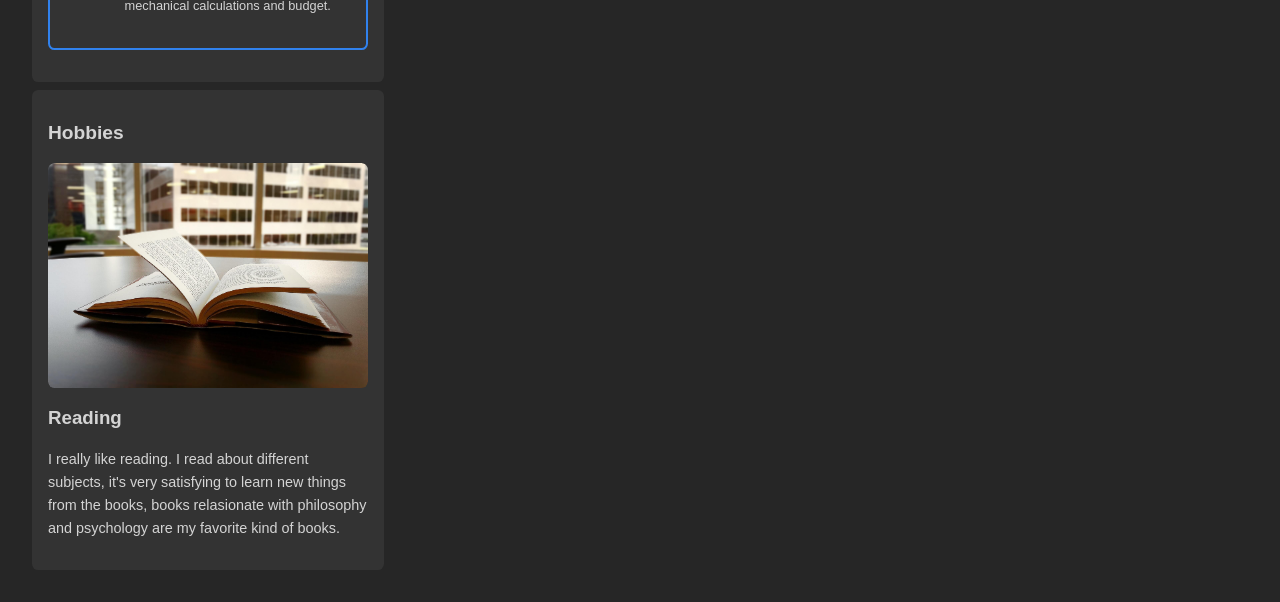
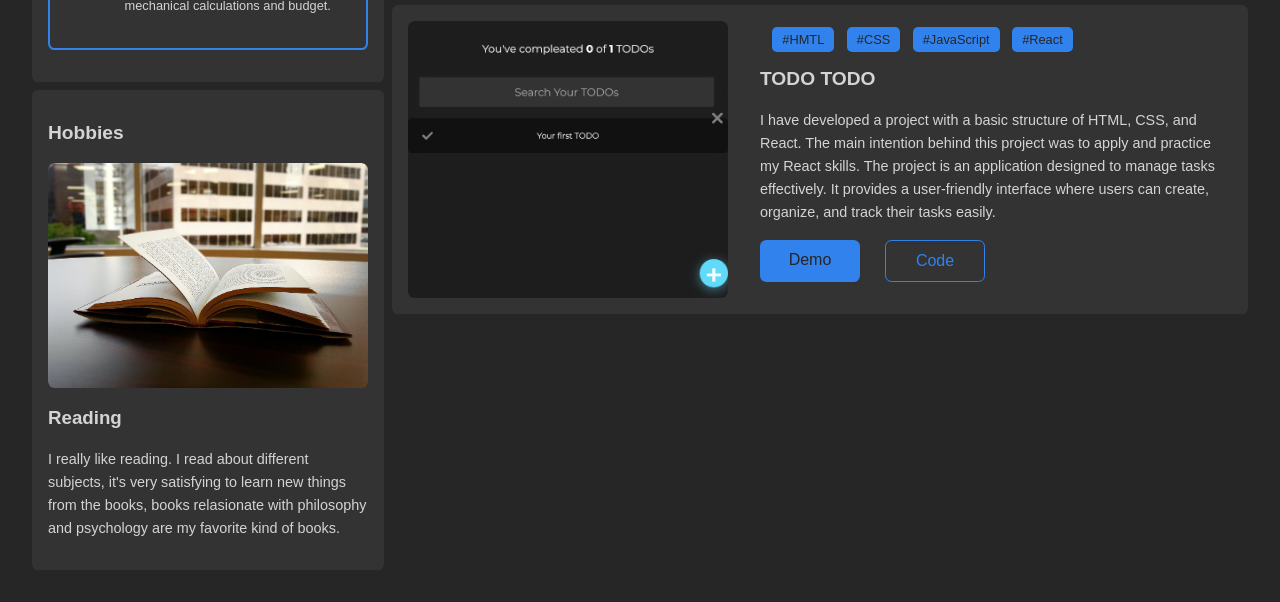
Before and after one commit to Jdalmario0044/Jdalmario0044, a website: page index.html in a window 1280 px wide. Shown: the part 1375-1977 px from the top of the page. Drawn offline with Linux system fonts and the light colour scheme.

Commit message:
new project added, some corrections in languages files

```diff
--- a/css/styles.css
+++ b/css/styles.css
@@ -299,8 +299,8 @@ main {
 }
 @media screen and (min-width:720px) {
     .column--right {
-        grid-template-columns: repeat(3,1fr);
-        grid-template-rows: repeat(3,min-content);
+        grid-template-columns: repeat(4,1fr);
+        grid-template-rows: repeat(4,min-content);
         align-items: start;
     }
 }
--- a/index.html
+++ b/index.html
@@ -305,7 +305,7 @@
             </p>
             <!-- <p class="card__text">Lorem ipsum dolor sit amet consectetur adipisicing elit. Fugit similique, voluptatibus odit nulla atque ipsa quia quibusdam dolores temporibus facilis repellendus harum et velit? Nostrum minus alias voluptas cupiditate doloribus!</p> -->
             <div class="button-container">
-              <a href="index404.html"
+              <a href="https://jdalmario0044.github.io/random-cats-api-rest/"
               class="button button--primary" target="_blank"
               data-section="projects" data-value="secound-project-bt1">
                 Demo
@@ -333,7 +333,7 @@
               <span class="project__tag">#API REST</span>
               <span class="project__tag">#Axios</span>
             </div>
-            <h2 class="card__title" data-section="projects" data-value="secound-project-title-card">
+            <h2 class="card__title" data-section="projects" data-value="third-project-title-card">
               Platzi Series
             </h2>
             <p class="card__text" data-section="projects" data-value="third-project-description">
@@ -353,6 +353,37 @@
             </div>
           </div>
         </article>
+        <article class="card card--project">
+          <div class="card__image-container">
+            <img src="assets/images/project4.png" alt="TODO TODO App - preview" class="card__image">
+          </div>
+          <div class="project">
+            <div class="project__tags">
+              <span class="project__tag">#HMTL</span>
+              <span class="project__tag">#CSS</span>
+              <span class="project__tag">#JavaScript</span>
+              <span class="project__tag">#React</span>
+            </div>
+            <h2 class="card__title" data-section="projects" data-value="fourth-project-title-card">
+              TODO TODO
+            </h2>
+            <p class="card__text" data-section="projects" data-value="fourth-project-description">
+              I have developed a project with a basic structure of HTML, CSS, and React. The main intention behind this project was to apply and practice my React skills. The project is an application designed to manage tasks effectively. It provides a user-friendly interface where users can create, organize, and track their tasks easily.</p>
+            <!-- <p class="card__text">Lorem ipsum dolor sit amet consectetur adipisicing elit. Fugit similique, voluptatibus odit nulla atque ipsa quia quibusdam dolores temporibus facilis repellendus harum et velit? Nostrum minus alias voluptas cupiditate doloribus!</p> -->
+            <div class="button-container">
+              <a href="https://jdalmario0044.github.io/curso-react-intro/"
+              class="button button--primary" target="_blank"
+              data-section="projects" data-value="fourth-project-bt1">
+              Demo
+              </a>
+              <a href="https://github.com/Jdalmario0044/curso-react-intro"
+              class="button button--ghost" target="_blank"
+              data-section="projects" data-value="fourth-project-bt2">
+                Code
+              </a>
+            </div>
+          </div>
+        </article>
       </section>
     </main>
     <script src="js/scripts.js"></script>
--- a/languages/en.json
+++ b/languages/en.json
@@ -39,6 +39,10 @@
         "third-project-title-card": "Platzi Series",
         "third-project-description": "A project only for mobile devices or tablets, uses Axios to do some queries and get information about the series. There is a search bar able to find any series and you can find the series by categories. This web only provides you with information about the series.",
         "third-project-bt1": "Demo",
-        "third-project-bt2": "Code"
+        "third-project-bt2": "Code",
+        "fourth-project-title-card": "TODO TODO",
+        "fourth-project-description": "I have developed a project with a basic structure of HTML, CSS, and React. The main intention behind this project was to apply and practice my React skills. The project is an application designed to manage tasks effectively. It provides a user-friendly interface where users can create, organize, and track their tasks easily.",
+        "fourth-project-bt1": "Demo",
+        "fourth-project-bt2": "Code"
     }
 }
--- a/languages/es.json
+++ b/languages/es.json
@@ -39,6 +39,10 @@
         "third-project-title-card": "Platzi Series",
         "third-project-description": "Un proyecto solo para dispositivos móviles o tabletas, utiliza Axios para realizar algunas consultas y obtener información sobre la serie. Hay una barra de búsqueda capaz de encontrar cualquier serie y puedes encontrar la serie por categorías. Esta web solo te ofrece información sobre la serie.",
         "third-project-bt1": "Demo",
-        "third-project-bt2": "Código"
+        "third-project-bt2": "Código",
+        "fourth-project-title-card": "TODO TODO",
+        "fourth-project-description": "He desarrollado un proyecto con una estructura básica de HTML, CSS y React. La intención principal detrás de este proyecto fue aplicar y practicar mis habilidades en React. El proyecto es una aplicación diseñada para gestionar tareas de manera efectiva. Proporciona una interfaz amigable para el usuario donde los usuarios pueden crear, organizar y hacer un seguimiento de sus tareas fácilmente.",
+        "fourth-project-bt1": "Demo",
+        "fourth-project-bt2": "Code"
     }
 }
```
Also changed, not shown: assets/images/project4.png (added).
